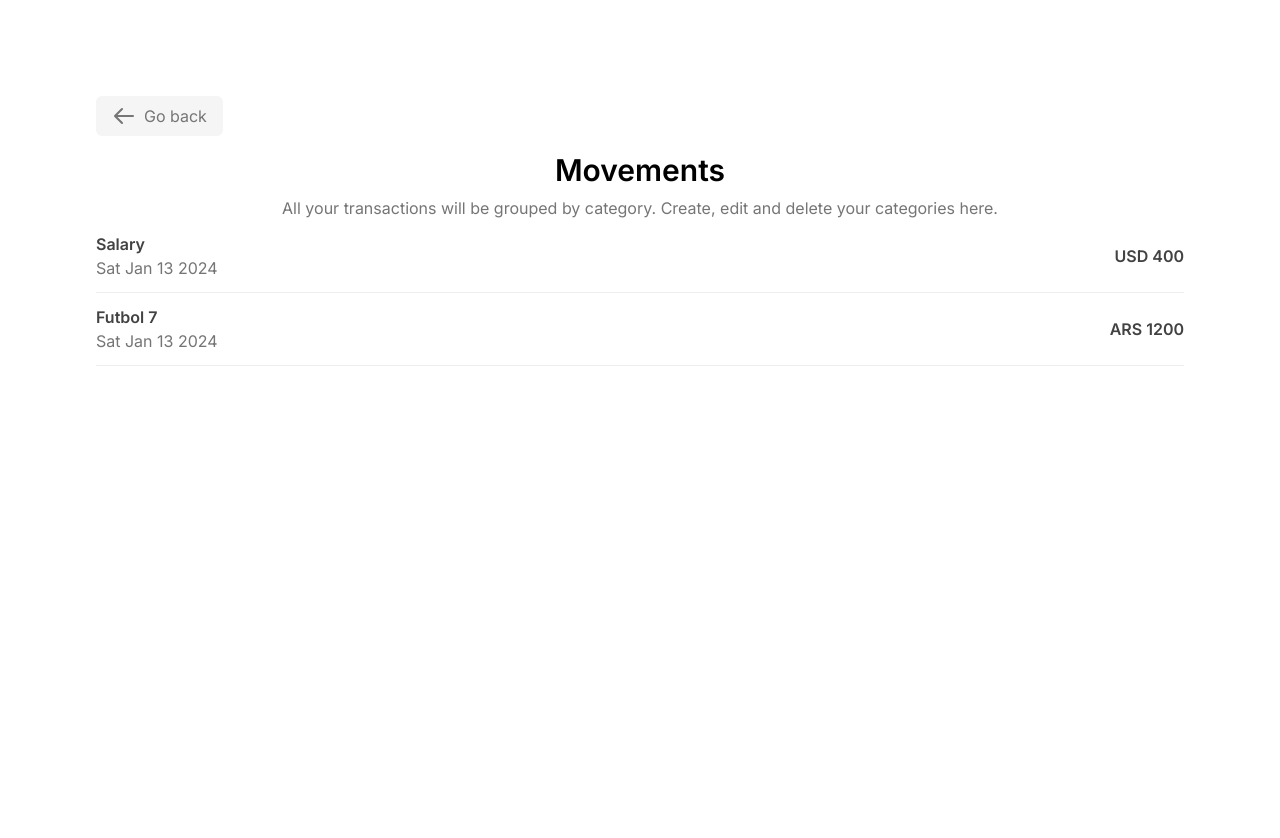
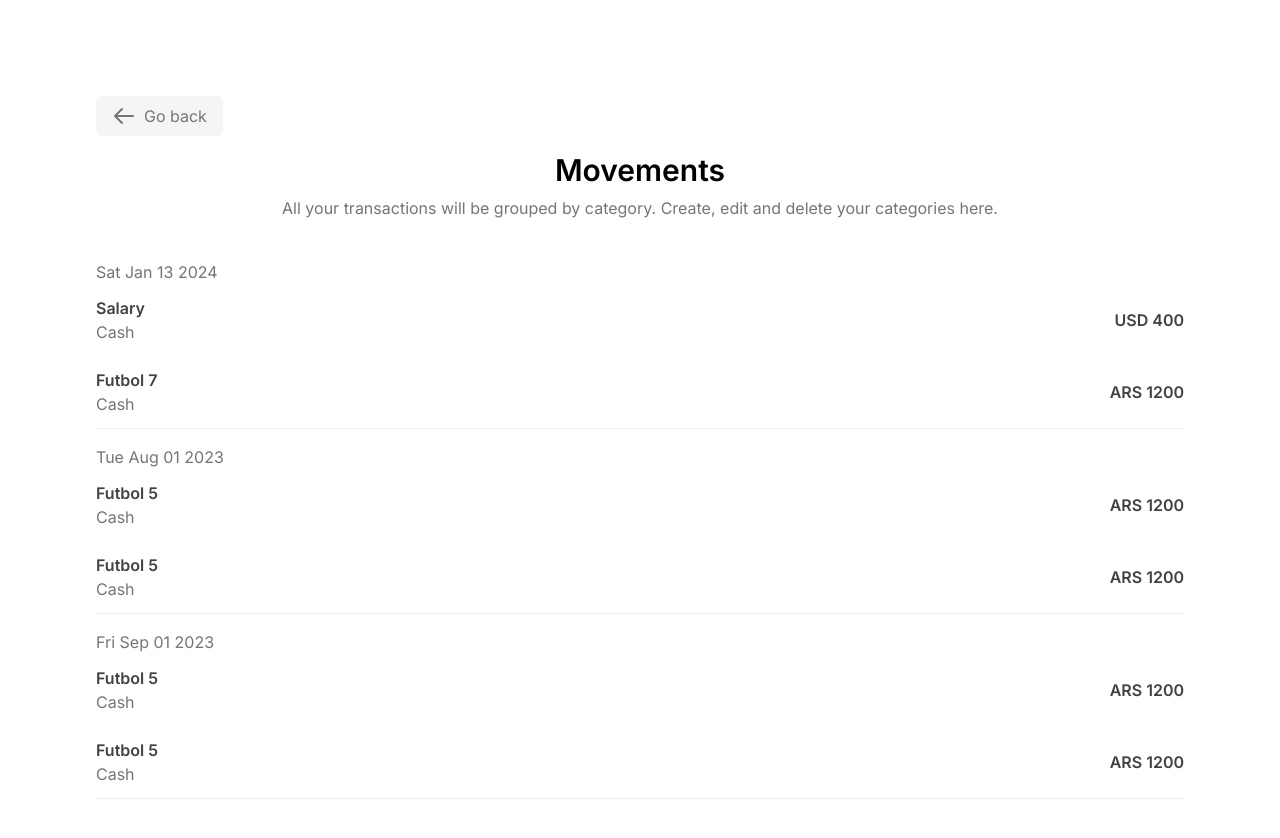
Before and after one commit to jonathanduran7/manager-web-front, a Next.js app: page /movements in a window 1280 px wide. Shown: the top 838 px of the page. Before the commit the page ends 800 px from the top, so only its background shows below. Built offline with nearby package versions, Linux system fonts and the light colour scheme.

Commit message:
Add grouped transactions by date in Movements page

```diff
--- a/src/app/movements/page.tsx
+++ b/src/app/movements/page.tsx
@@ -29,9 +29,59 @@ const data: Movement[] = [
         date: new Date(),
         currency: 'ARS',
         amount: 1200
-    }
+    },
+    {
+        id: '3',
+        title: 'Futbol 5',
+        account: 'Cash',
+        category: 'Sports',
+        date: new Date("2023-08-01"),
+        currency: 'ARS',
+        amount: 1200
+    },
+    {
+        id: '4',
+        title: 'Futbol 5',
+        account: 'Cash',
+        category: 'Sports',
+        date: new Date("2023-08-01"),
+        currency: 'ARS',
+        amount: 1200
+    },
+    {
+        id: '5',
+        title: 'Futbol 5',
+        account: 'Cash',
+        category: 'Sports',
+        date: new Date("2023-09-01"),
+        currency: 'ARS',
+        amount: 1200
+    },
+    {
+        id: '6',
+        title: 'Futbol 5',
+        account: 'Cash',
+        category: 'Sports',
+        date: new Date("2023-09-01"),
+        currency: 'ARS',
+        amount: 1200
+    },
 
 ]
+
+interface Result {
+    [key: string]: Movement[]
+}
+
+const registrosAgrupados = data.reduce((result: Result, registro: Movement) => {
+    const fecha = registro.date.toDateString();
+
+    if (!result[fecha]) {
+        result[fecha] = [];
+    }
+    result[fecha].push(registro);
+    return result;
+}, {});
 
 export default function Movements() {
     return (
@@ -39,7 +89,7 @@ export default function Movements() {
 
             <Header />
 
-            <div className="flex flex-col items-center justify-center">
+            <div className="flex flex-col items-center justify-center mb-10">
                 <h1 className="text-3xl font-semibold pb-2">Movements</h1>
                 <p className="text-gray-600">
                     All your transactions will be grouped by category.
@@ -49,7 +99,7 @@ export default function Movements() {
 
 
             {
-                data.length === 0 && (
+                Object.keys(registrosAgrupados).length === 0 && (
                     <div className="flex items-center justify-center">
                         <p className="text-gray-600">
                             No movements yet.
@@ -60,22 +110,28 @@ export default function Movements() {
 
             <div>
                 {
-                    data.map((movement: Movement) => {
-                        return (
-                            <div key={movement.id} className="flex justify-between items-center border-b border-gray-200 py-3">
-                                <div>
-                                    <p className="text-gray-800 font-semibold">{movement.title}</p>
-                                    <p className="text-gray-600">{movement.date.toDateString()}</p>
-                                </div>
-                                <div>
-                                    <p className="text-gray-800 font-semibold">{movement.currency} {movement.amount}</p>
-                                </div>
+                    Object.keys(registrosAgrupados).map((fecha) => (
+                        <div key={fecha} className="border-b border-gray-200">
+                            <div className="mt-4">
+                                <p className="text-gray-600">{fecha}</p>
                             </div>
-                        )
-                    })
+                            <div>
+                                {registrosAgrupados[fecha].map((registro: any) => (
+                                    <div className="flex justify-between items-center py-3">
+                                        <div>
+                                            <p className="text-gray-800 font-semibold">{registro.title}</p>
+                                            <p className="text-gray-600">{registro.account}</p>
+                                        </div>
+                                        <div>
+                                            <p className="text-gray-800 font-semibold">{registro.currency} {registro.amount}</p>
+                                        </div>
+                                    </div>
+                                ))}
+                            </div>
+                        </div>
+                    ))
                 }
             </div>
-
         </main>
     )
 }
```
